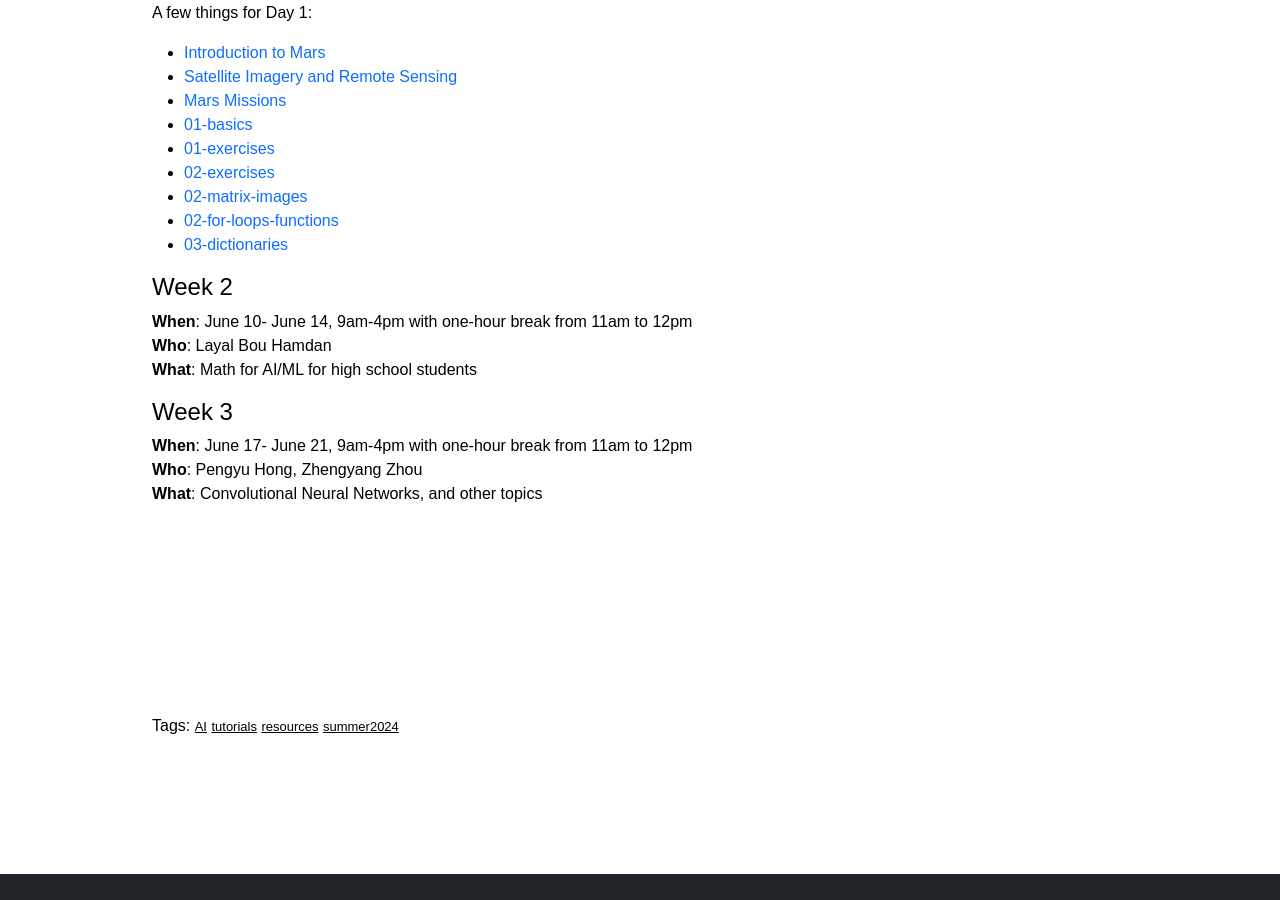
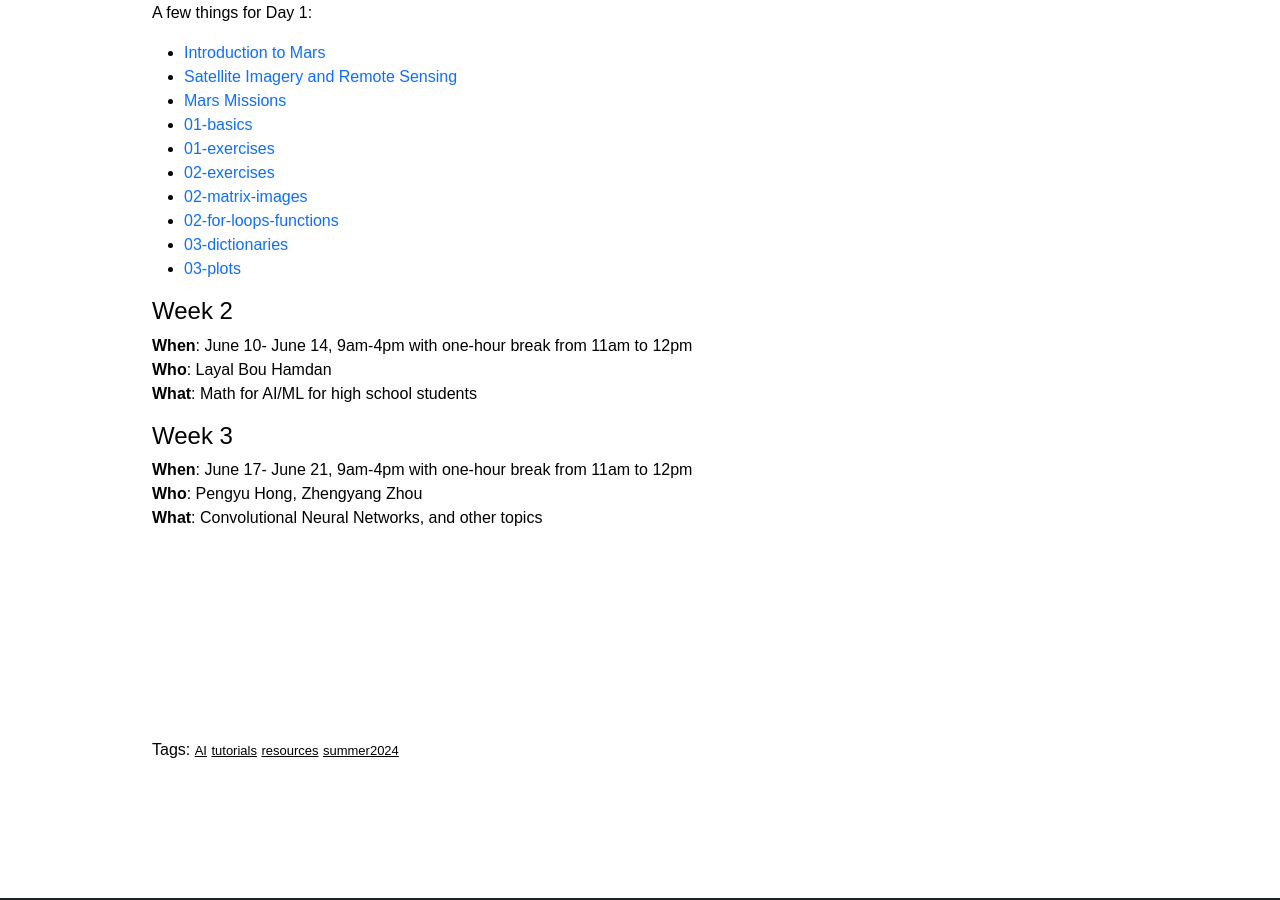
Before and after one commit to planet-ai-2023/planet-ai-2023.github.io, a Jekyll site: the page built from _posts/2024-6-01-summer-2024.md, in a window 1280 px wide and 900 px high, scrolled down 400 px. Built offline with Jekyll 4.4.1, drawn with Linux system fonts in a browser that asks for light colours.

Commit message:
Add files via upload

```diff
--- a/_posts/2024-6-01-summer-2024.md
+++ b/_posts/2024-6-01-summer-2024.md
@@ -25,6 +25,7 @@ A few things for Day 1:
 - [02-matrix-images](https://gist.github.com/planet-ai-2023/592fd6bb27b73d439c6ad9ccfe9d74df){:target="_blank"}
 - [02-for-loops-functions](https://gist.github.com/planet-ai-2023/929233d0677c41250d4d4f78e4d47a0d){:target="_blank"}
 - [03-dictionaries](https://gist.github.com/planet-ai-2023/060e4c540573f2ea1002fdb0b48d5407){:target="_blank"}
+- [03-plots](https://gist.github.com/planet-ai-2023/8c345c386484b7a5d8337c6d7083a07a){:target="_blank"}
 
 # Week 2
 **When**: June 10- June 14, 9am-4pm with one-hour break from 11am to 12pm
```
